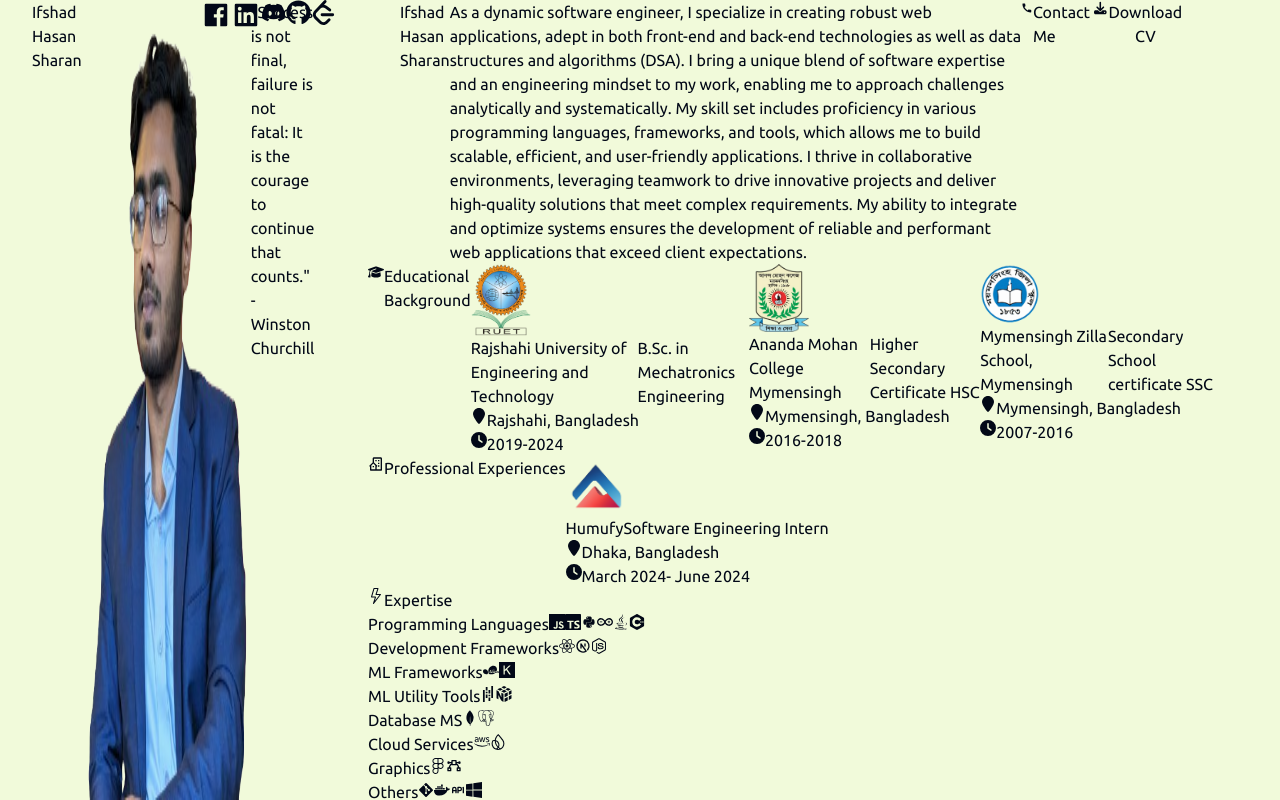
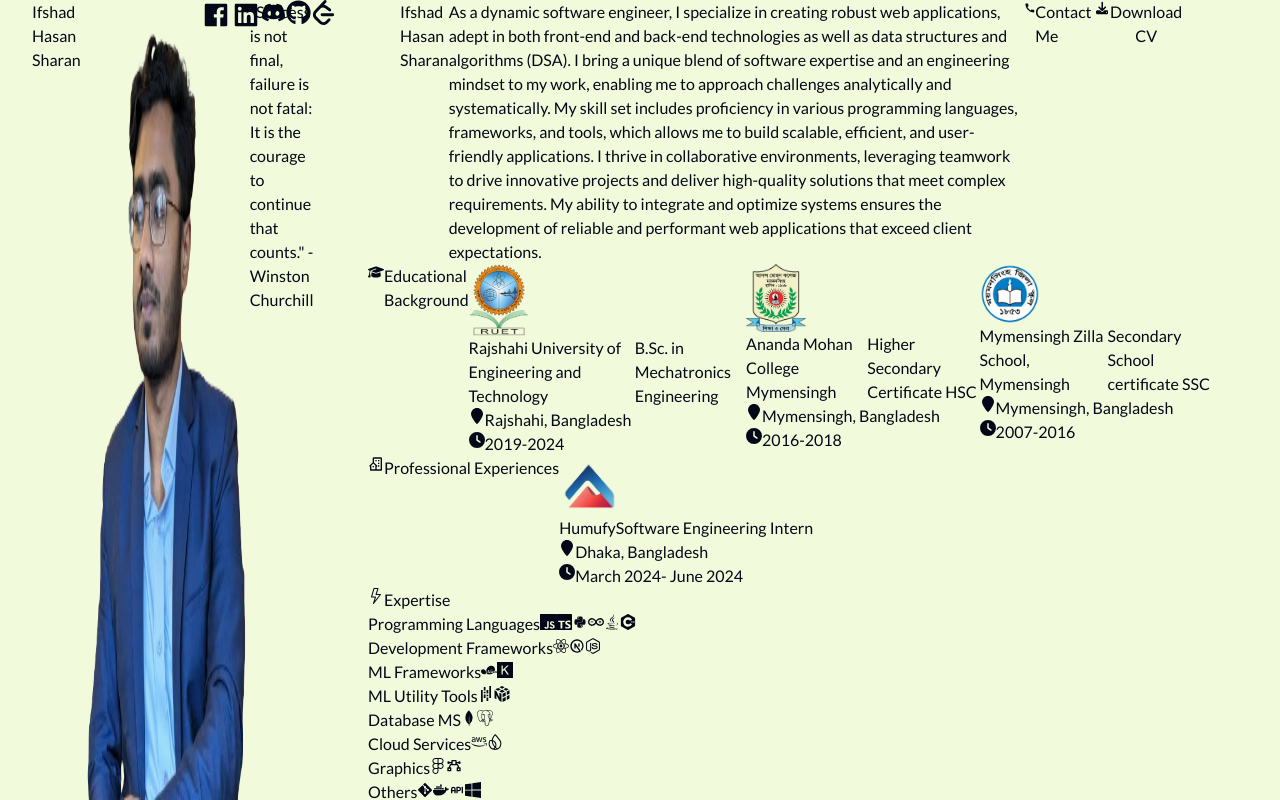
Before and after one commit to ifshad/developer-portfolio-ifshad, a Next.js app: page / in a window 1280 px wide. Built offline with nearby package versions, Linux system fonts and the light colour scheme.

Commit message:
font changed

```diff
--- a/app/layout.tsx
+++ b/app/layout.tsx
@@ -1,9 +1,10 @@
 import type { Metadata } from "next";
-import {  Ubuntu } from "next/font/google";
+import {  Lato, Ubuntu } from "next/font/google";
 import "./globals.css";
 import LeftPanel from "@/components/LeftPanel/page";
 
-const ubuntu = Ubuntu({ weight: ['300', '400', '500', '700'], display: "swap", subsets: ['latin']})
+const ubuntu = Ubuntu({ weight: ['300', '400', '500', '700'], display: "swap", subsets: ['latin']});
+const lato = Lato({weight: ['100', '300', '400', '700', '900'], subsets: ['latin']})
 
 export const metadata: Metadata = {
   title: "Ifshad-Dev",
@@ -17,7 +18,7 @@
 }>) {
   return (
     <html lang="en">
-      <body className={ubuntu.className}>
+      <body className={lato.className}>
         <div className="container flex w-full h-screen overflow-y-hidden">
           <div className="md:w-1/4 hidden md:flex">
             <LeftPanel />
```
